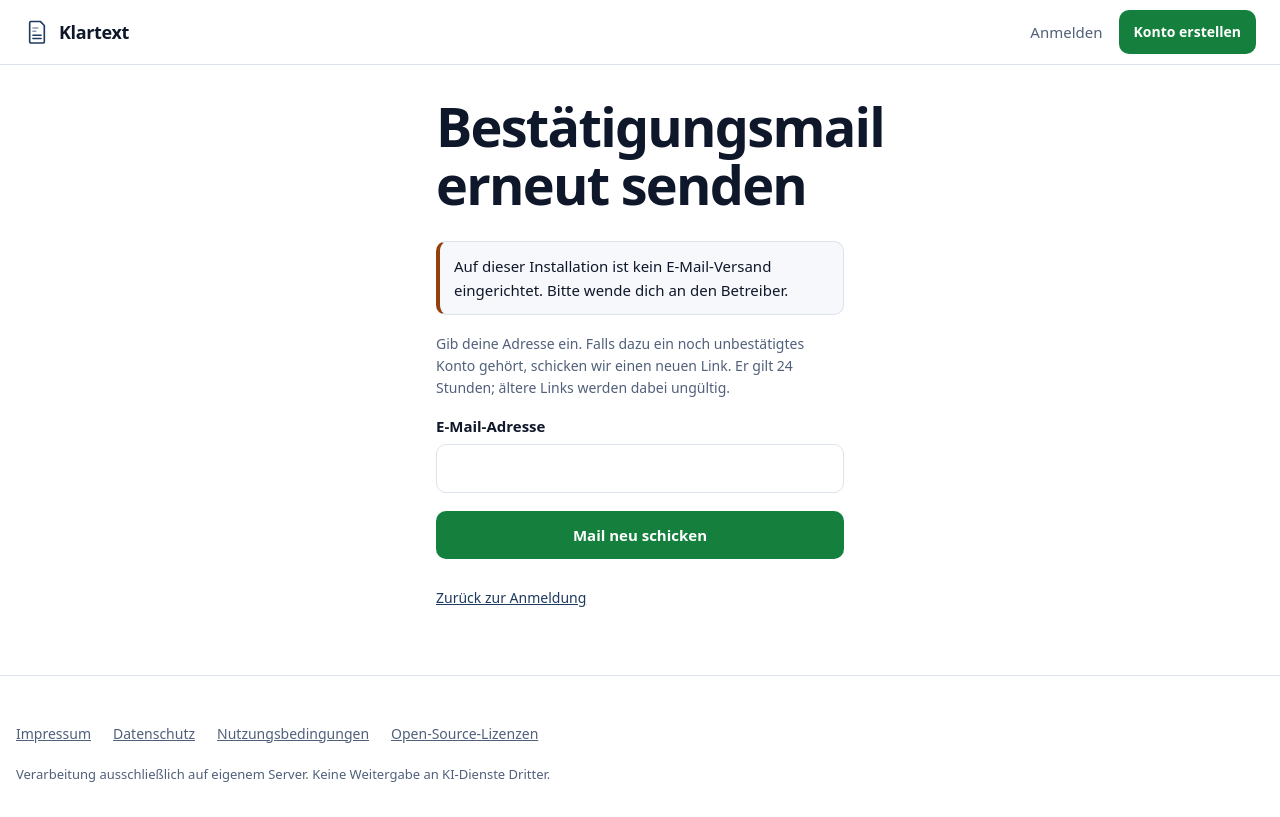
After one commit to BEKO2210/klartext, a FastAPI app: page /bestaetigung in a window 1280 px wide. The commit adds this page. Run offline with FastAPI, Linux system fonts and the light colour scheme; parts of the project's set-up code (start-up, migrations or seed data) failed here and were passed over; some libraries are stand-ins or nearby versions.

Commit message:
feat: Bestätigungsmail erneut anfordern
Es gab keinen Weg zurueck ins Konto, wenn die erste Bestaetigungsmail nicht
ankommt oder im Spam landet — die Anmeldung verweist auf einen Link, den man
nicht hat, und mehr passiert nicht. Genau dieser Fall ist eingetreten.

- Neue Seite /bestaetigung schickt die Mail neu. Ein neuer Link entwertet alle
  aelteren, damit immer nur einer gilt.
- Die Antwort ist immer dieselbe, unabhaengig davon, ob es das Konto gibt und ob
  es schon bestaetigt ist. Sonst liesse sich dort abfragen, welche Adressen
  registriert sind.
- Hoechstens drei Mails je Adresse und zehn je Verbindung pro Stunde, damit der
  Weg nicht als Mailschleuder taugt.
- Verlinkt auf der Anmeldeseite, im Fehlertext bei unbestaetigter Adresse und
  auf der Seite nach der Registrierung.

Der Mailweg selbst war in Ordnung: eine Testmail an ein echtes Postfach wurde
angenommen, die Adresse des betroffenen Kontos ebenfalls.

Zwei neue Pruefungen, Testlauf jetzt 72 Punkte.

Co-Authored-By: Claude Opus 5 (1M context) <noreply@anthropic.com>
Claude-Session: https://claude.ai/code/session_01381NXGeLEwPALr3krHcKNo

```diff
--- a/app/klartext/main.py
+++ b/app/klartext/main.py
@@ -429,6 +429,68 @@ async def register_submit(
     return response
 
 
+@app.get("/bestaetigung", response_class=HTMLResponse)
+async def bestaetigung_form(request: Request):
+    """Formular, um die Bestätigungsmail erneut zu schicken."""
+    return templates.TemplateResponse(
+        request, "verify_again.html",
+        base_context(request, mail_configured=CONFIG.mail_configured),
+    )
+
+
+@app.post("/bestaetigung")
+async def bestaetigung_erneut(request: Request, email: str = Form(""), csrf: str = Form("")):
+    """Schickt die Bestätigungsmail erneut.
+
+    Die Antwort ist immer dieselbe, unabhaengig davon, ob es das Konto gibt und ob
+    es schon bestaetigt ist — sonst liesse sich hier abfragen, welche Adressen
+    registriert sind.
+    """
+    verify_csrf(request, csrf)
+    norm = security.normalize_email(email)
+    ip = client_ip(request)
+
+    # Bremse gegen Missbrauch als Mailschleuder: je Verbindung und je Adresse.
+    if not await security.rate_limit_hit(f"verify-again-ip:{ip}", 3600, 10):
+        raise HttpProblem(429, "Zu viele Anfragen von dieser Verbindung. Bitte später.")
+    if norm and not await security.rate_limit_hit(f"verify-again:{norm}", 3600, 3):
+        raise HttpProblem(429, "Diese Adresse hat schon mehrere Mails erhalten. "
+                               "Bitte warte eine Stunde.")
+
+    row = await db.fetchrow(
+        "SELECT id, email, email_verified FROM users WHERE email_norm = $1 AND is_active = TRUE",
+        norm,
+    ) if norm else None
+
+    if row is not None and not row["email_verified"] and CONFIG.mail_configured:
+        # Alte, noch offene Links entwerten: es soll immer nur einer gelten.
+        await db.execute(
+            "UPDATE auth_tokens SET used_at = now() "
+            "WHERE user_id = $1 AND kind = 'verify_email' AND used_at IS NULL",
+            row["id"],
+        )
+        token = security.new_token()
+        await db.execute(
+            "INSERT INTO auth_tokens(token_hash, user_id, kind, expires_at) "
+            "VALUES($1, $2, 'verify_email', now() + interval '24 hours')",
+            security.token_hash(token),
+            row["id"],
+        )
+        await mail.send_verification(row["email"], token)
+
+    return templates.TemplateResponse(
+        request,
+        "info.html",
+        base_context(
+            request,
+            heading="Mail ist unterwegs",
+            text="Falls die Adresse zu einem noch unbestätigten Konto gehört, haben wir "
+                 "einen neuen Bestätigungslink geschickt. Er gilt 24 Stunden. Nichts da? "
+                 "Bitte auch im Spam-Ordner nachsehen.",
+        ),
+    )
+
+
 @app.get("/verify", response_class=HTMLResponse)
 async def verify_email(request: Request, token: str = ""):
     row = await db.fetchrow(
@@ -523,7 +585,8 @@ async def login_submit(
             base_context(
                 request,
                 errors=["Bitte bestätige zuerst deine E-Mail-Adresse über den Link, "
-                        "den wir dir geschickt haben."],
+                        "den wir dir geschickt haben. Keine Mail bekommen? Unter "
+                        "„Bestätigungsmail erneut senden“ schicken wir sie neu."],
                 email=email,
             ),
             status_code=403,
--- a/app/klartext/templates/login.html
+++ b/app/klartext/templates/login.html
@@ -30,6 +30,7 @@
   </form>
 
   <p class="small muted form-links">
+    <a href="/bestaetigung">Bestätigungsmail erneut senden</a><br>
     <a href="/passwort-vergessen">Passwort vergessen?</a><br>
     Noch kein Konto? <a href="/registrieren">Konto erstellen</a>
   </p>
--- a/app/klartext/templates/register_done.html
+++ b/app/klartext/templates/register_done.html
@@ -8,7 +8,8 @@
   <p>
     Falls die Adresse noch frei war, ist eine E-Mail mit Bestätigungslink unterwegs. Der Link gilt 24 Stunden.</p>
   <p class="small muted">
-    Nichts da? Im Spam-Ordner nachsehen.</p>
+    Nichts da? Bitte im Spam-Ordner nachsehen. Wenn nach ein paar Minuten nichts
+    ankommt, <a href="/bestaetigung">schicken wir die Mail erneut</a>.</p>
   {% else %}
   <p>Das Konto ist angelegt. Du kannst dich jetzt direkt anmelden.</p>
   {% endif %}
--- /dev/null
+++ b/app/klartext/templates/verify_again.html
@@ -0,0 +1,34 @@
+{% extends "base.html" %}
+{% block title %}Bestätigungsmail erneut senden — {{ product }}{% endblock %}
+{% block description %}Keine Bestätigungsmail von {{ product }} bekommen? Hier neu anfordern — der Link gilt 24 Stunden.{% endblock %}
+
+{% block content %}
+<div class="wrap-sm">
+  <h1>Bestätigungsmail erneut senden</h1>
+
+  {% if not mail_configured %}
+  <div class="notice notice-warn" role="alert">
+    Auf dieser Installation ist kein E-Mail-Versand eingerichtet. Bitte wende dich
+    an den Betreiber.
+  </div>
+  {% endif %}
+
+  <p class="small muted">
+    Gib deine Adresse ein. Falls dazu ein noch unbestätigtes Konto gehört, schicken
+    wir einen neuen Link. Er gilt 24 Stunden; ältere Links werden dabei ungültig.
+  </p>
+
+  <form method="post" action="/bestaetigung" novalidate>
+    <input type="hidden" name="csrf" value="{{ csrf }}">
+    <div class="field">
+      <label for="email">E-Mail-Adresse</label>
+      <input id="email" name="email" type="email" autocomplete="email" required inputmode="email">
+    </div>
+    <button class="btn btn-primary btn-block" type="submit">Mail neu schicken</button>
+  </form>
+
+  <p class="small muted form-links">
+    <a href="/anmelden">Zurück zur Anmeldung</a>
+  </p>
+</div>
+{% endblock %}
```
Also changed, not shown: tests/e2e.py (+13 -0 lines), README.md.
